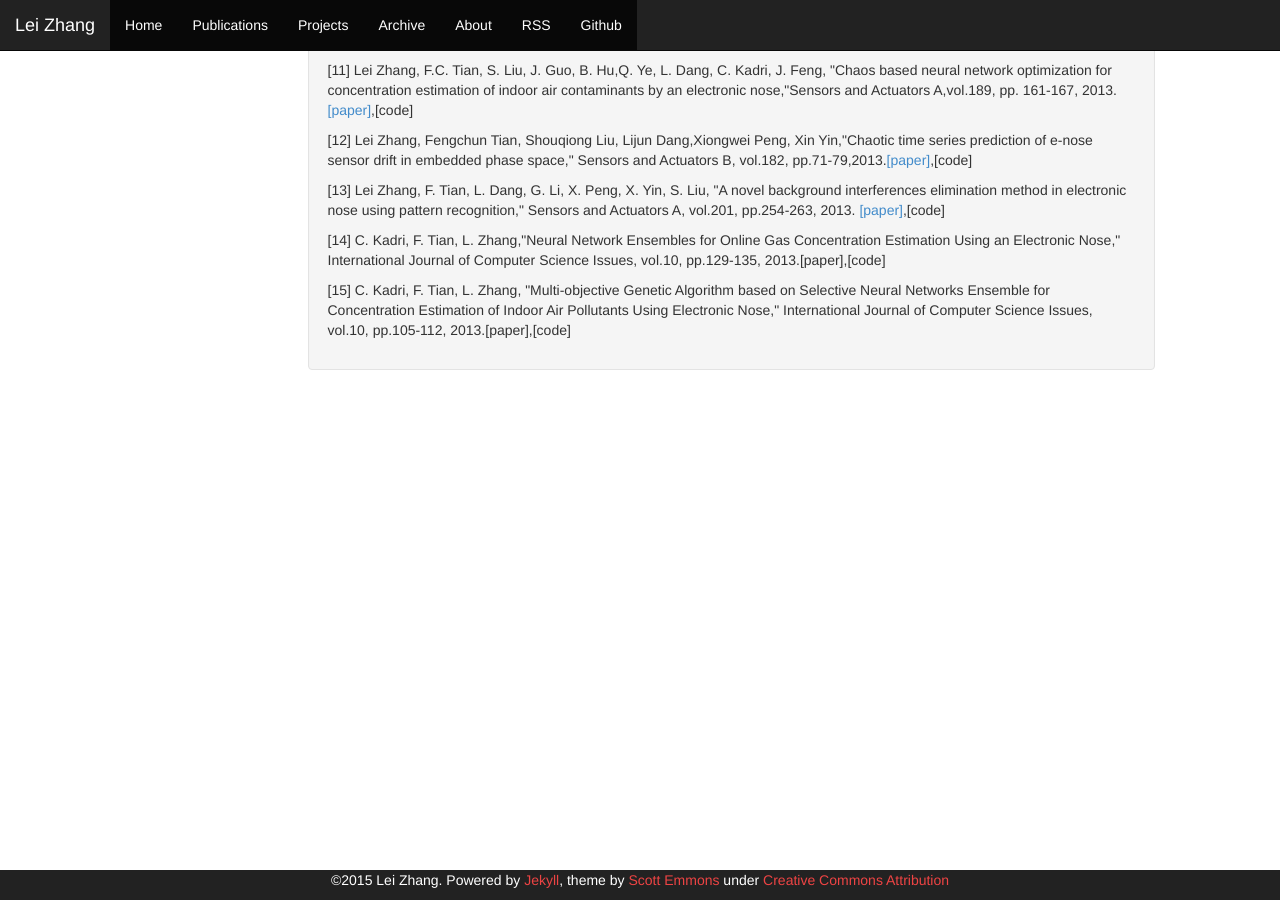
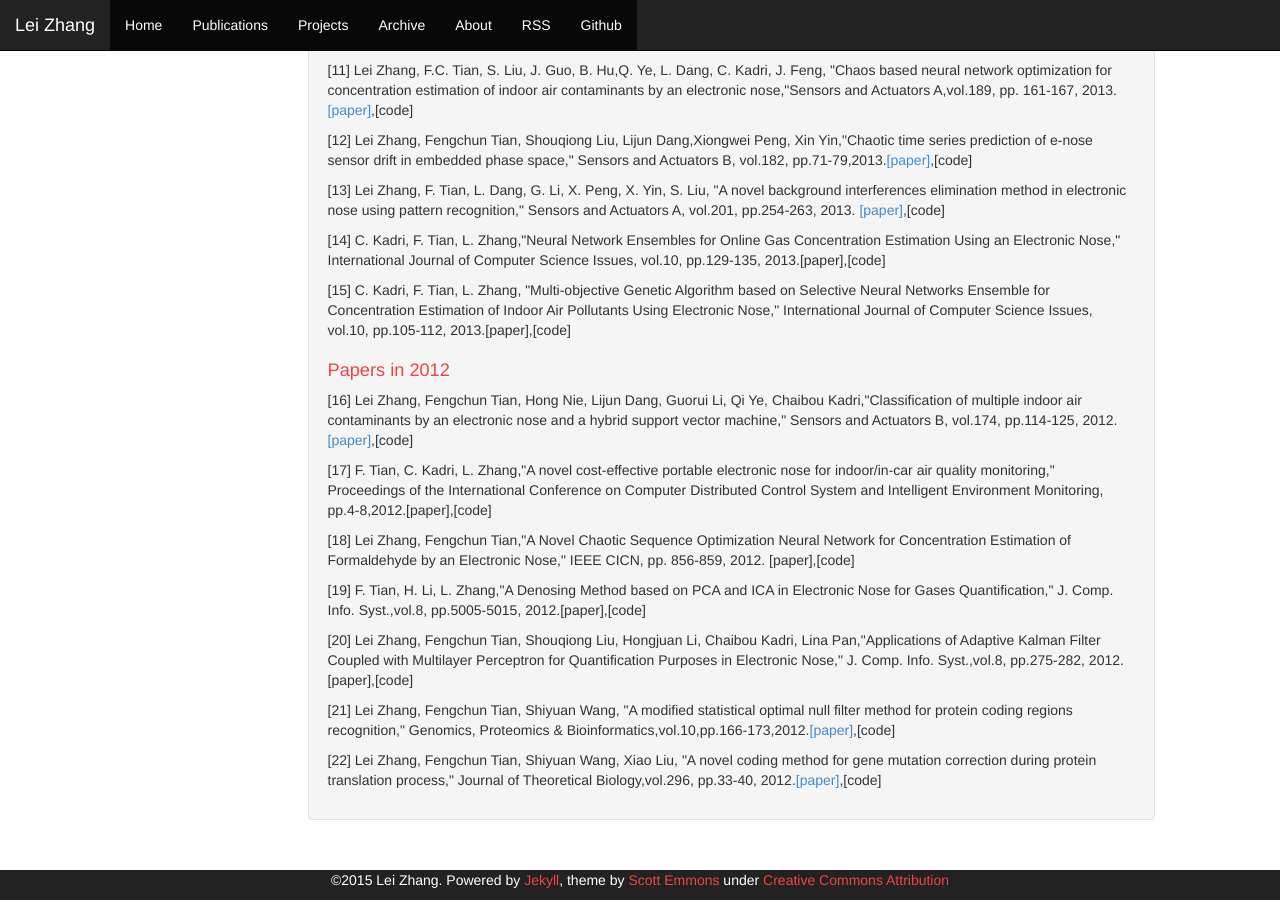
Before and after one commit to DrLeiZhang/website, a Jekyll site: the page built from publications.html, in a window 1280 px wide and 900 px high, scrolled down 743 px. Built offline with Jekyll 4.4.1, drawn with Linux system fonts in a browser that asks for light colours; Markdown is read by kramdown in place of the engine named in the settings.

Commit message:
Update
Signed-off-by: leizhang@cqu.edu.cn <leizhang@cqu.edu.cn>

```diff
--- a/publications.html
+++ b/publications.html
@@ -24,4 +24,14 @@ layout: default
 <p>[14] C. Kadri, F. Tian, L. Zhang,"Neural Network Ensembles for Online Gas Concentration Estimation Using an Electronic Nose," International Journal of Computer Science Issues, vol.10, pp.129-135, 2013.[paper],[code]</p>
 <p>[15] C. Kadri, F. Tian, L. Zhang, "Multi-objective Genetic Algorithm based on Selective Neural Networks Ensemble for Concentration Estimation of Indoor Air Pollutants Using Electronic Nose," International Journal of Computer Science Issues, vol.10, pp.105-112, 2013.[paper],[code]</p>
 
+<h1>Papers in 2012</h1>
+<p>[16] Lei Zhang, Fengchun Tian, Hong Nie, Lijun Dang, Guorui Li, Qi Ye, Chaibou Kadri,"Classification of multiple indoor air contaminants by an electronic nose and a hybrid support vector machine," Sensors and Actuators B, vol.174, pp.114-125, 2012.<a href="resources/HSVM.pdf">[paper]</a>,[code] </p>
+<p>[17] F. Tian, C. Kadri, L. Zhang,"A novel cost-effective portable electronic nose for indoor/in-car air quality monitoring," Proceedings of the International Conference on Computer Distributed Control System and Intelligent Environment Monitoring, pp.4-8,2012.[paper],[code]</p>
+<p>[18] Lei Zhang, Fengchun Tian,"A Novel Chaotic Sequence Optimization Neural Network for Concentration Estimation of Formaldehyde by an Electronic Nose," IEEE CICN, pp. 856-859, 2012. [paper],[code]</p>
+<p>[19] F. Tian, H. Li, L. Zhang,"A Denosing Method based on PCA and ICA in Electronic Nose for Gases Quantification," J. Comp. Info. Syst.,vol.8, pp.5005-5015, 2012.[paper],[code]</p>
+<p>[20] Lei Zhang, Fengchun Tian, Shouqiong Liu, Hongjuan Li, Chaibou Kadri, Lina Pan,"Applications of Adaptive Kalman Filter Coupled with Multilayer Perceptron for Quantification Purposes in Electronic Nose," J. Comp. Info. Syst.,vol.8, pp.275-282, 2012.[paper],[code]</p>
+<p>[21] Lei Zhang, Fengchun Tian, Shiyuan Wang, "A modified statistical optimal null filter method for protein coding regions recognition," Genomics, Proteomics & Bioinformatics,vol.10,pp.166-173,2012.<a href="resources/SONF.pdf">[paper]</a>,[code]</p>
+<p>[22] Lei Zhang, Fengchun Tian, Shiyuan Wang, Xiao Liu, "A novel coding method for gene mutation correction during protein translation process," Journal of Theoretical Biology,vol.296, pp.33-40, 2012.<a href="resources/Protein_coding.pdf">[paper]</a>,[code]</p>
+
+
 </div>
```
